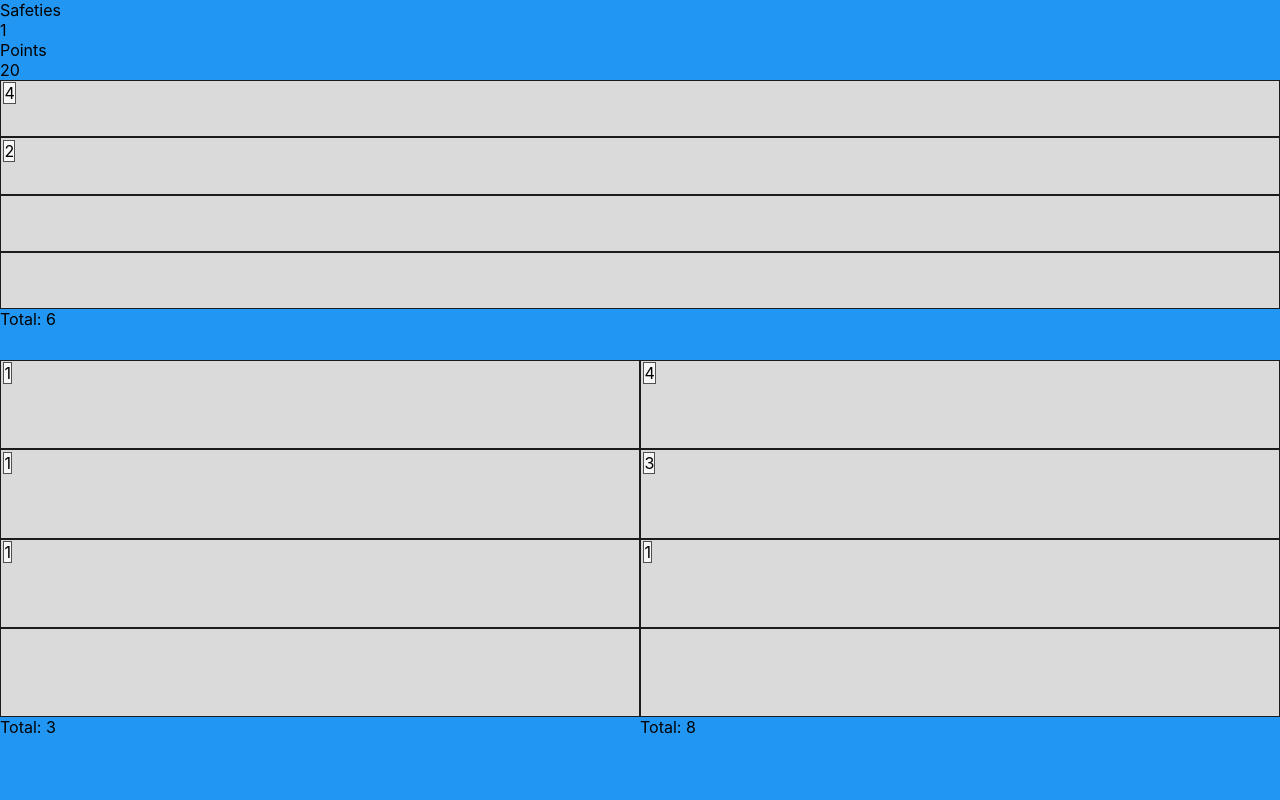
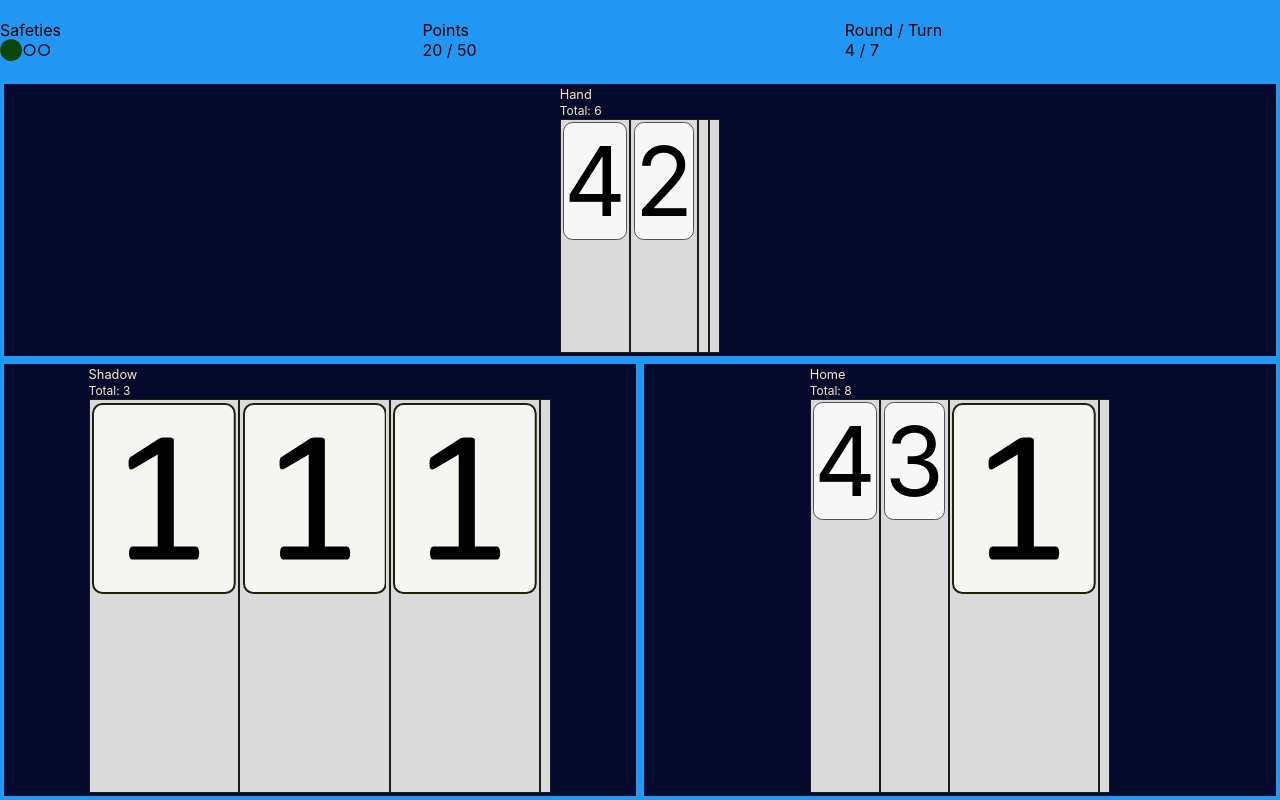
Before and after one commit to JeremiahSanders/four-ten, a React (Create React App) app: page / in a window 1280 px wide. Built offline with nearby package versions, Linux system fonts and the light colour scheme.

Commit message:
several updates

```diff
--- a/src/card.css
+++ b/src/card.css
@@ -1,4 +1,6 @@
 .card {
   border: solid thin rgb(80, 80, 80);
   background-color: rgb(247, 247, 247);
+  font-size: 6em;
+  border-radius: 0.1em;
 }
--- a/src/card.js
+++ b/src/card.js
@@ -1,6 +1,81 @@
 import React, { Component } from "react";
 import "./card.css";
 
+export function CardOne() {
+  // "fill:#f5f5f1;fill-opacity:1;stroke:#21200b;stroke-width:0.5291667;stroke-linecap:butt;stroke-linejoin:bevel;stroke-miterlimit:4;stroke-dasharray:none;stroke-opacity:1;paint-order:normal"
+  const cardRectangleStyle = {
+    fill: "#f5f5f1",
+    fillOpacity: 1,
+    stroke: "#21200b",
+    strokeWidth: 0.5291667,
+    strokeLinecap: "butt",
+    strokeLinejoin: "bevel",
+    strokeMiterlimit: 4,
+    strokeDasharray: "none",
+    strokeOpacity: 1,
+    paintOrder: "normal"
+  };
+  // "font-style:normal;font-variant:normal;font-weight:normal;font-stretch:normal;font-size:50.79999924px;line-height:1.25;font-family:Calibri;-inkscape-font-specification:Calibri;letter-spacing:0px;word-spacing:0px;fill:#000000;fill-opacity:1;stroke:none;stroke-width:0.26458332"
+  const characterStyle = {
+    fontStyle: "normal",
+    fontVariant: "normal",
+    fontWeight: "normal",
+    fontStretch: "normal",
+    fontSize: "50.79999924px",
+    lineHeight: 1.25,
+    fontFamily: "Calibri",
+    letterSpacing: "0px",
+    wordSpacing: "0px",
+    fill: "#000000",
+    fillOpacity: 1,
+    stroke: "none",
+    strokeWidth: 0.26458332
+  };
+  // "font-style:normal;font-variant:normal;font-weight:normal;font-stretch:normal;font-size:50.79999924px;font-family:Calibri;-inkscape-font-specification:Calibri;stroke-width:0.26458332"
+  const pathStyle = {
+    fontStyle: "normal",
+    fontVariant: "normal",
+    fontWeight: "normal",
+    fontStretch: "normal",
+    fontSize: "50.79999924px",
+    fontFamily: "Calibri",
+    strokeWidth: 0.26458332
+  };
+  return (
+    <svg
+      id="svg8"
+      version="1.1"
+      viewBox="0 0 38.029167 50.529167"
+      height="50.529167mm"
+      width="38.029167mm"
+    >
+      <defs id="defs2" />
+      <rect
+        style={cardRectangleStyle}
+        id="rect4518"
+        width="37.5"
+        height="50"
+        x="0.26458374"
+        y="0.26458362"
+        rx="2.5"
+        ry="2.5"
+      />
+      <g
+        aria-label="1"
+        style={characterStyle}
+        id="text4522"
+        transform="translate(42.04234,-29.932858)"
+      >
+        <path
+          d="m -13.688794,69.670978 q 0,0.471289 -0.07441,0.79375 -0.07441,0.322461 -0.198438,0.520898 -0.124023,0.198438 -0.297656,0.297656 -0.148828,0.07442 -0.322461,0.07442 h -16.767969 q -0.173632,0 -0.32246,-0.07442 -0.148829,-0.09922 -0.297657,-0.297656 -0.124023,-0.198437 -0.198437,-0.520898 -0.07441,-0.322461 -0.07441,-0.79375 0,-0.446485 0.07441,-0.768945 0.07441,-0.322461 0.173633,-0.520899 0.124023,-0.223242 0.272851,-0.322461 0.173633,-0.124023 0.37207,-0.124023 h 6.697266 V 43.526838 l -6.201172,3.695898 q -0.471289,0.248047 -0.768945,0.297656 -0.272852,0.04961 -0.446484,-0.09922 -0.173633,-0.173632 -0.248047,-0.545703 -0.04961,-0.37207 -0.04961,-0.942578 0,-0.421679 0.02481,-0.719336 0.04961,-0.297656 0.124023,-0.496093 0.07441,-0.198438 0.198438,-0.347266 0.148828,-0.148828 0.37207,-0.297656 l 7.391797,-4.737696 q 0.09922,-0.07441 0.248047,-0.124023 0.148828,-0.04961 0.37207,-0.09922 0.223242,-0.04961 0.520899,-0.04961 0.297656,-0.02481 0.74414,-0.02481 0.595313,0 0.992188,0.04961 0.396875,0.04961 0.620117,0.148828 0.223242,0.07441 0.297656,0.223242 0.07441,0.124023 0.07441,0.272851 v 28.20293 h 5.804297 q 0.198437,0 0.37207,0.124023 0.173633,0.09922 0.272852,0.322461 0.124023,0.198438 0.173633,0.520899 0.07441,0.32246 0.07441,0.768945 z"
+          style={pathStyle}
+          id="path4577"
+        />
+      </g>
+    </svg>
+  );
+}
+
 export function Card({ value }) {
-  return <span className="card">{value}</span>;
+  return value == 1 ? <CardOne /> : <span className="card">{value}</span>;
 }
--- a/src/game-area.js
+++ b/src/game-area.js
@@ -7,9 +7,9 @@ export function GameArea({ hand = {}, shadow = {}, home = {} }) {
   return (
     <div className="game-wrapper">
       <StatBlock className="stat-section" />
-      <Hand cards={hand.cards} className="hand-section" />
-      <Hand cards={shadow.cards} className="shadow-section" />
-      <Hand cards={home.cards} className="home-section" />
+      <Hand cards={hand.cards} className="hand-section" title="Hand" />
+      <Hand cards={shadow.cards} className="shadow-section" title="Shadow" />
+      <Hand cards={home.cards} className="home-section" title="Home" />
     </div>
   );
 }
--- a/src/hand.css
+++ b/src/hand.css
@@ -5,7 +5,31 @@
 }
 
 .hand {
-  /* flex-direction: row; */
-  /* align-items: stretch; */
+  display: flex;
+  flex-flow: row wrap;
+}
+
+.hand-wrapper {
   display: grid;
+  padding: 0.2em;
+  grid-template-rows: 1em 1em auto;
+  background-color: rgb(3, 10, 43);
+  margin: 0.25em;
+  justify-content: space-evenly;
 }
+
+.hand-title,
+.hand-total {
+  color: bisque;
+}
+
+.hand-title {
+  font-size: 0.8em;
+}
+.hand-total {
+  font-size: 0.75em;
+}
+
+.safety.filled {
+  color: rgb(9, 70, 9);
+}
--- a/src/hand.js
+++ b/src/hand.js
@@ -7,10 +7,10 @@ function getPossibleCardValue(array, index) {
 }
 
 function CardHolder({ children }) {
-  return <span className="card-well">{children}</span>;
+  return <div className="card-well">{children}</div>;
 }
 
-export function Hand({ cards = [], className = "" }) {
+export function Hand({ cards = [], className = "", title = "" }) {
   const card1 = cards[0] ? (
     <CardHolder>
       <Card value={cards[0].value} />
@@ -47,12 +47,15 @@ export function Hand({ cards = [], className = "" }) {
     getPossibleCardValue(cards, 3);
 
   return (
-    <div className={`hand ${className}`}>
-      {card1}
-      {card2}
-      {card3}
-      {card4}
-      <label>Total: {totalValue}</label>
+    <div className={`hand-wrapper ${className}`}>
+      <div className="hand-title">{title}</div>
+      <div className="hand-total">Total: {totalValue}</div>
+      <div className={`hand`}>
+        {card1}
+        {card2}
+        {card3}
+        {card4}
+      </div>
     </div>
   );
 }
--- a/src/stat-block.css
+++ b/src/stat-block.css
@@ -1,3 +1,5 @@
 .stat-block {
   display: grid;
+  grid-template-columns: 33% 33% 33%;
+  align-content: center;
 }
--- a/src/stat-block.js
+++ b/src/stat-block.js
@@ -17,12 +17,22 @@ function HeaderItem({ label, value }) {
   );
 }
 
-function Safeties({ safeties = 0 }) {
-  return <HeaderItem label="Safeties" value={safeties} />;
+function Safety({ filled = false }) {
+  return filled ? (
+    <span className="safety filled">&#x2B24;</span>
+  ) : (
+    <span className="safety empty">&#x25CB;</span>
+  );
+}
+function Safeties({ maxSafeties = 0, safeties = 0 }) {
+  const glyphs = new Array(maxSafeties).fill().map((value, index) => {
+    return <Safety filled={index < safeties} />;
+  });
+  return <HeaderItem label="Safeties" value={glyphs} />;
 }
 
-function Points({ points = 0 }) {
-  return <HeaderItem label="Points" value={points} />;
+function Points({ gameTarget = 0, points = 0 }) {
+  return <HeaderItem label="Points" value={`${points} / ${gameTarget}`} />;
 }
 
 function Progress({ round = 0, turn = 0 }) {
@@ -32,8 +42,8 @@ function Progress({ round = 0, turn = 0 }) {
 export function StatBlock({ className = "" }) {
   return (
     <div className={`stat-block ${className}`}>
-      <Safeties safeties={1} />
-      <Points points={20} />
+      <Safeties safeties={1} maxSafeties={3} />
+      <Points points={20} gameTarget={50} />
       <Progress round={4} turn={7} />
     </div>
   );
```
Also changed, not shown: src/card-base.svg (added).
